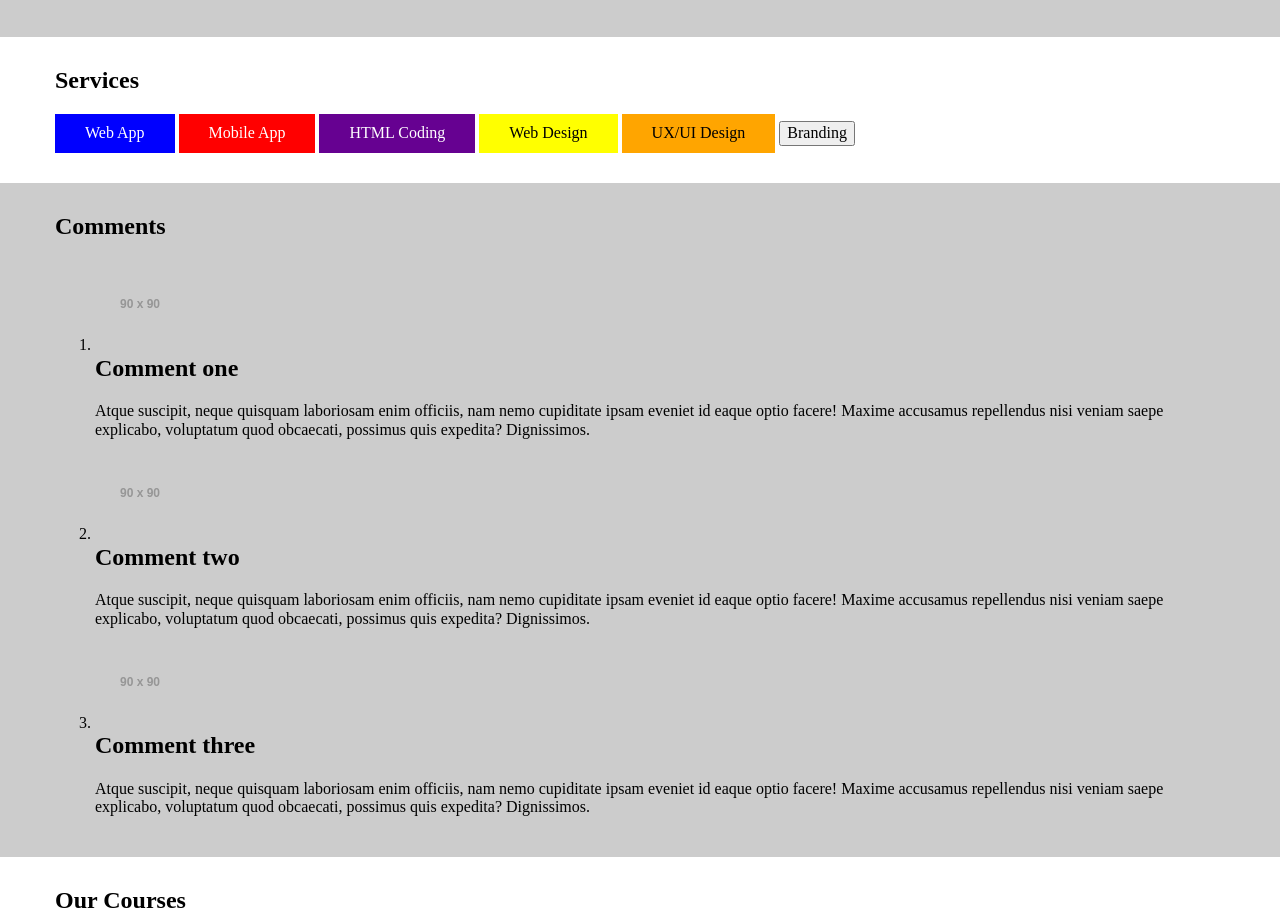
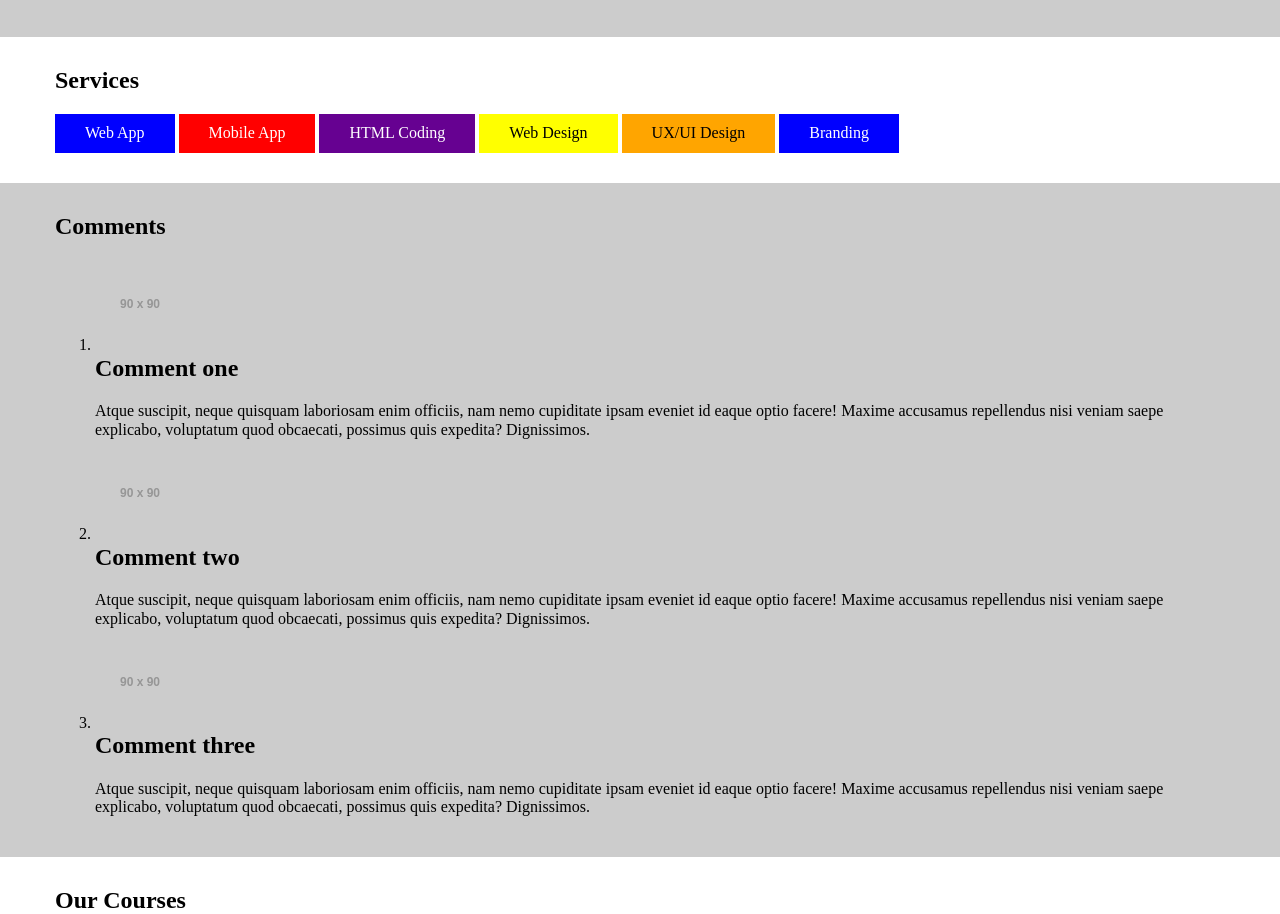
Before and after one commit to MilosLaki/s41learningSass, a plain HTML site: page public_html/index.html in a window 1280 px wide. Shown: the part 982-1896 px from the top of the page. Drawn offline with Linux system fonts and the light colour scheme; placeholder pictures from the web are drawn by us.

Commit message:
services done

```diff
--- a/public_html/index.html
+++ b/public_html/index.html
@@ -95,7 +95,7 @@
                 <button class=" btn-awesome">HTML Coding</button>
                 <button class="btn-info">Web Design</button>
                 <button class=" btn-fancy ">UX/UI Design</button>
-                <button class="">Branding</button>
+                <button class=" btn-cool">Branding</button>
             </div><!-- container -->
         </section>
 
```
Also changed, not shown: public_html/scss/partial/_components.scss (line endings or trailing spaces).
